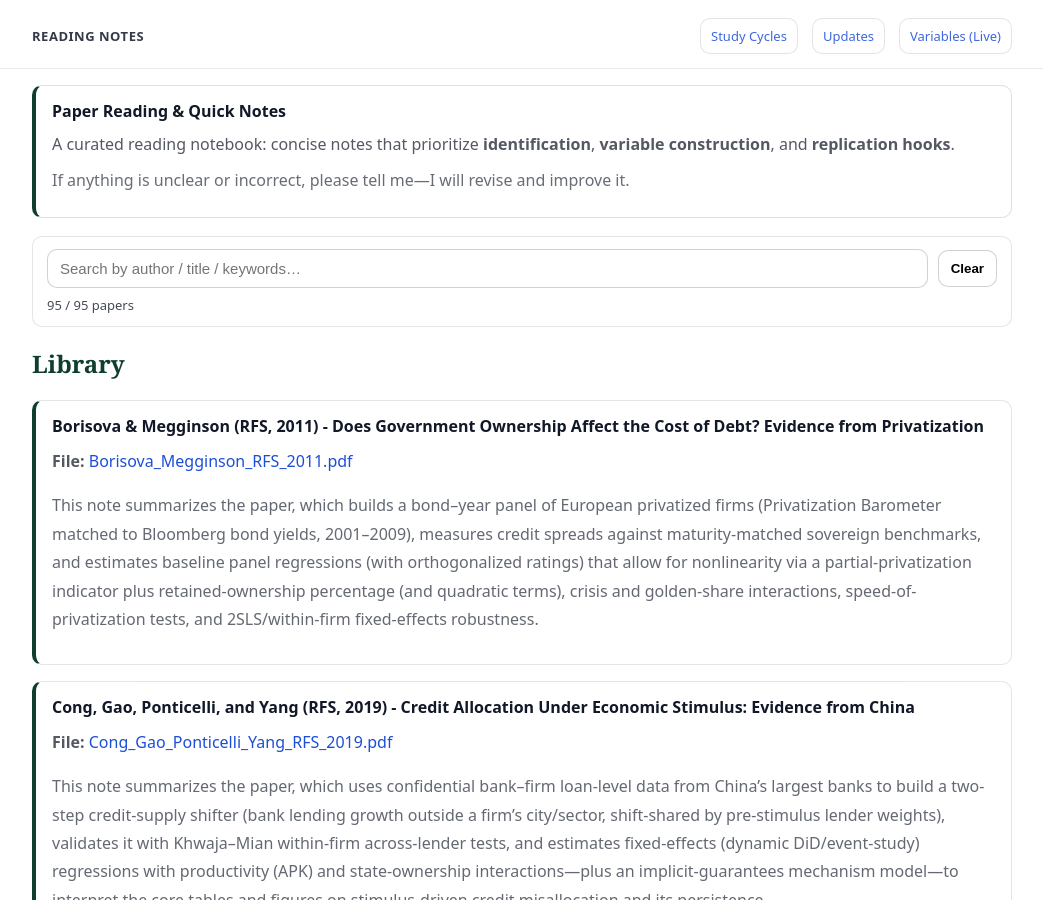
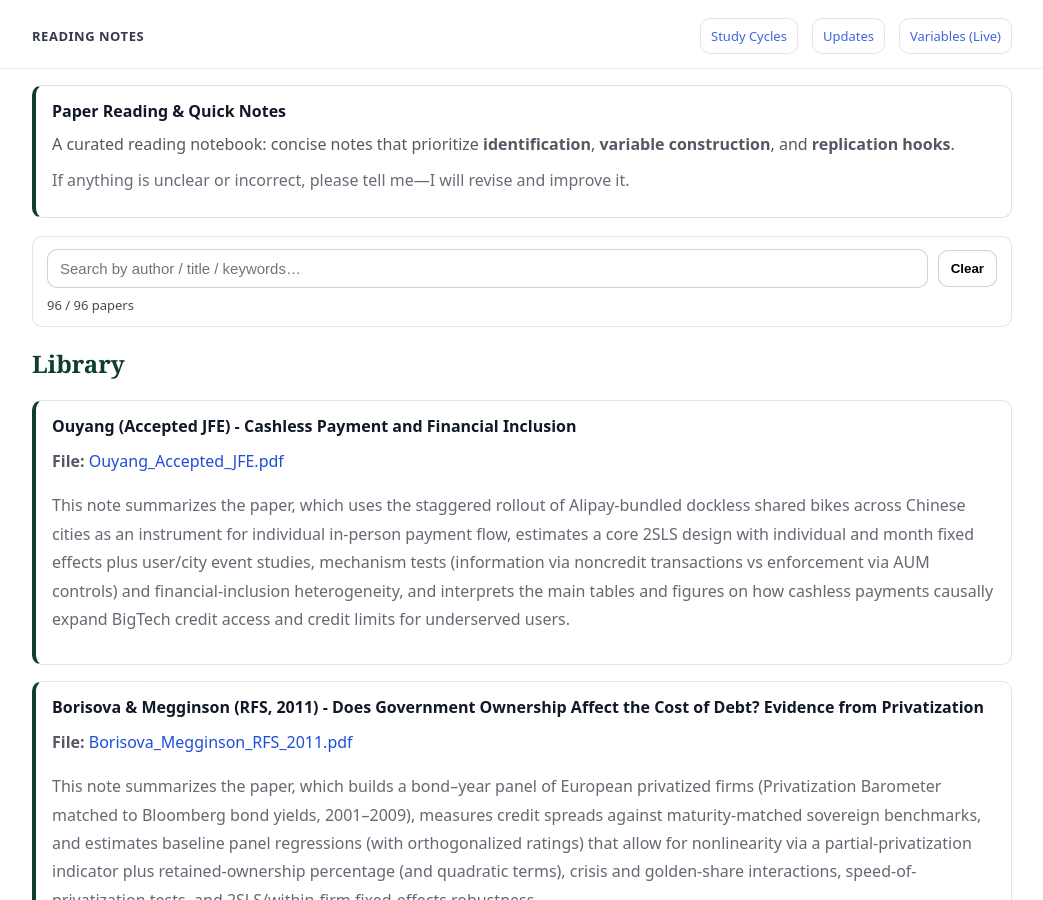
Before and after one commit to yaxinzn/study-archive, a Jekyll site: the page built from reading/index.md, in a window 1280 px wide and 900 px high. Shown: the whole window, without its empty margins (118-1161 px from the left). Built offline with Jekyll 4.4.1, drawn with Linux system fonts in a browser that asks for light colours.

Commit message:
Reading: add/update Ouyang_Accepted_JFE.pdf

```diff
--- a/_data/reading.yml
+++ b/_data/reading.yml
@@ -1,3 +1,7 @@
+- title: "Ouyang (Accepted JFE) - Cashless Payment and Financial Inclusion"
+  file: "Ouyang_Accepted_JFE.pdf"
+  desc: "This note summarizes the paper, which uses the staggered rollout of Alipay-bundled dockless shared bikes across Chinese cities as an instrument for individual in-person payment flow, estimates a core 2SLS design with individual and month fixed effects plus user/city event studies, mechanism tests (information via noncredit transactions vs enforcement via AUM controls) and financial-inclusion heterogeneity, and interprets the main tables and figures on how cashless payments causally expand BigTech credit access and credit limits for underserved users."
+
 - title: "Borisova & Megginson (RFS, 2011) - Does Government Ownership Affect the Cost of Debt? Evidence from Privatization"
   file: "Borisova_Megginson_RFS_2011.pdf"
   desc: "
```
Also changed, not shown: 1 other file.
